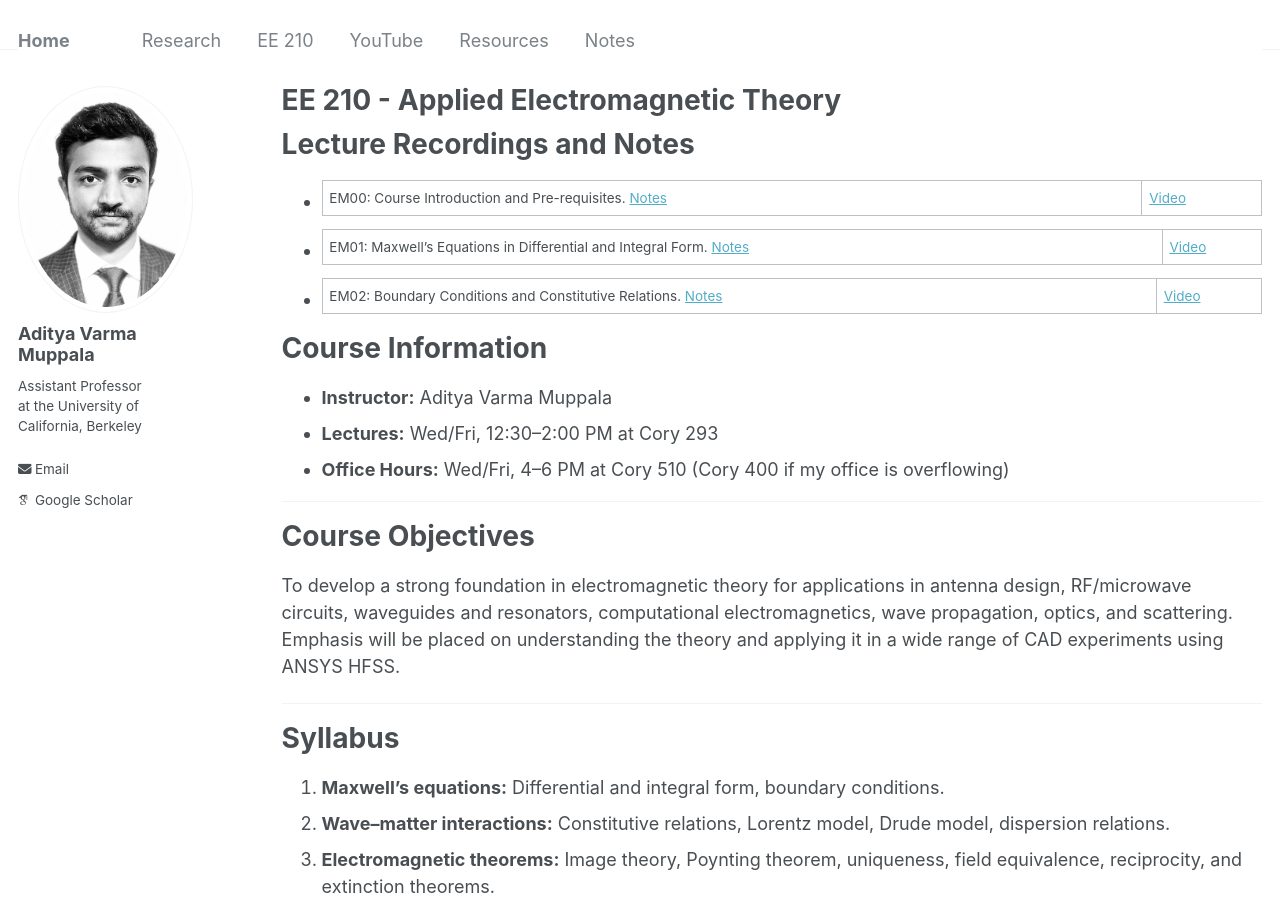
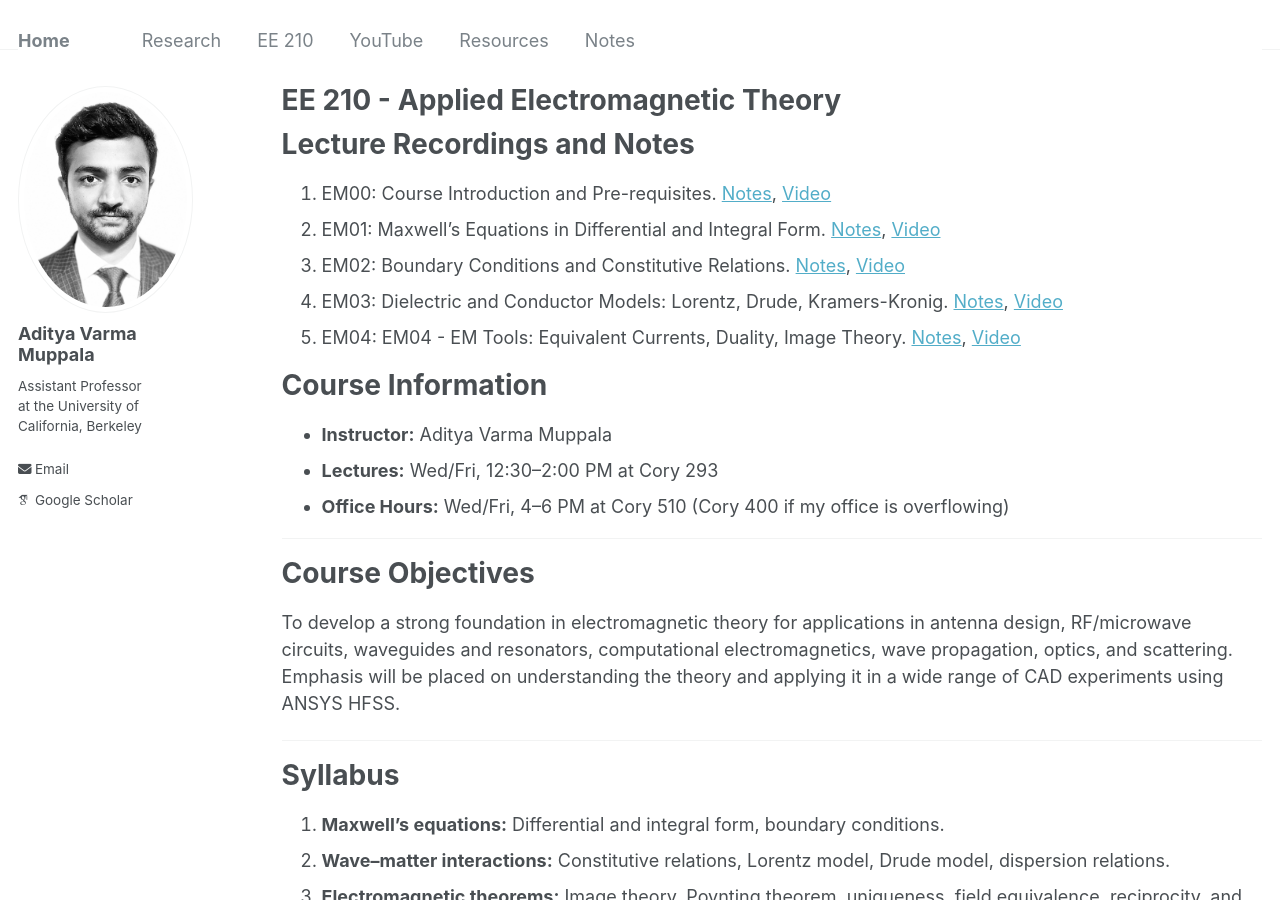
Before and after one commit to AdityaMuppala/adityamuppala.github.io, a Jekyll site: the page built from _pages/teaching210.md, in a window 1280 px wide and 900 px high. Built offline with Jekyll 4.4.1, drawn with Linux system fonts in a browser that asks for light colours; some web fonts are replaced.

Commit message:
Update teaching210.md

```diff
--- a/_pages/teaching210.md
+++ b/_pages/teaching210.md
@@ -7,9 +7,11 @@ permalink: /teaching210/
 
 # Lecture Recordings and Notes
 
-- EM00: Course Introduction and Pre-requisites. [Notes](https://adityamuppala.github.io/assets/Notes_EE210/EE210_Supplementary_Notes.pdf) | [Video](https://youtu.be/St917qVTUJo)
-- EM01: Maxwell's Equations in Differential and Integral Form. [Notes](https://adityamuppala.github.io/assets/Notes_EE210/EM01.pdf) | [Video](https://youtu.be/WmTQY7kPQe0)
-- EM02: Boundary Conditions and Constitutive Relations. [Notes](https://adityamuppala.github.io/assets/Notes_EE210/EM02.pdf) | [Video](https://youtu.be/UDKxtX8xlu0)
+0. EM00: Course Introduction and Pre-requisites. [Notes](https://adityamuppala.github.io/assets/Notes_EE210/EE210_Supplementary_Notes.pdf), [Video](https://youtu.be/St917qVTUJo)
+1. EM01: Maxwell's Equations in Differential and Integral Form. [Notes](https://adityamuppala.github.io/assets/Notes_EE210/EM01.pdf), [Video](https://youtu.be/WmTQY7kPQe0)
+2. EM02: Boundary Conditions and Constitutive Relations. [Notes](https://adityamuppala.github.io/assets/Notes_EE210/EM02.pdf), [Video](https://youtu.be/UDKxtX8xlu0)
+3. EM03: Dielectric and Conductor Models: Lorentz, Drude, Kramers-Kronig. [Notes](https://adityamuppala.github.io/assets/Notes_EE210/EM03_Dielectric_Models.pdf), [Video](https://youtu.be/xBA-2vhAPTw)
+4. EM04: EM04 - EM Tools: Equivalent Currents, Duality, Image Theory. [Notes](https://adityamuppala.github.io/assets/Notes_EE210/EM04_EM_Tools.pdf), [Video](https://youtu.be/7GRSXoy0UEs)
 
 
 # Course Information
```
